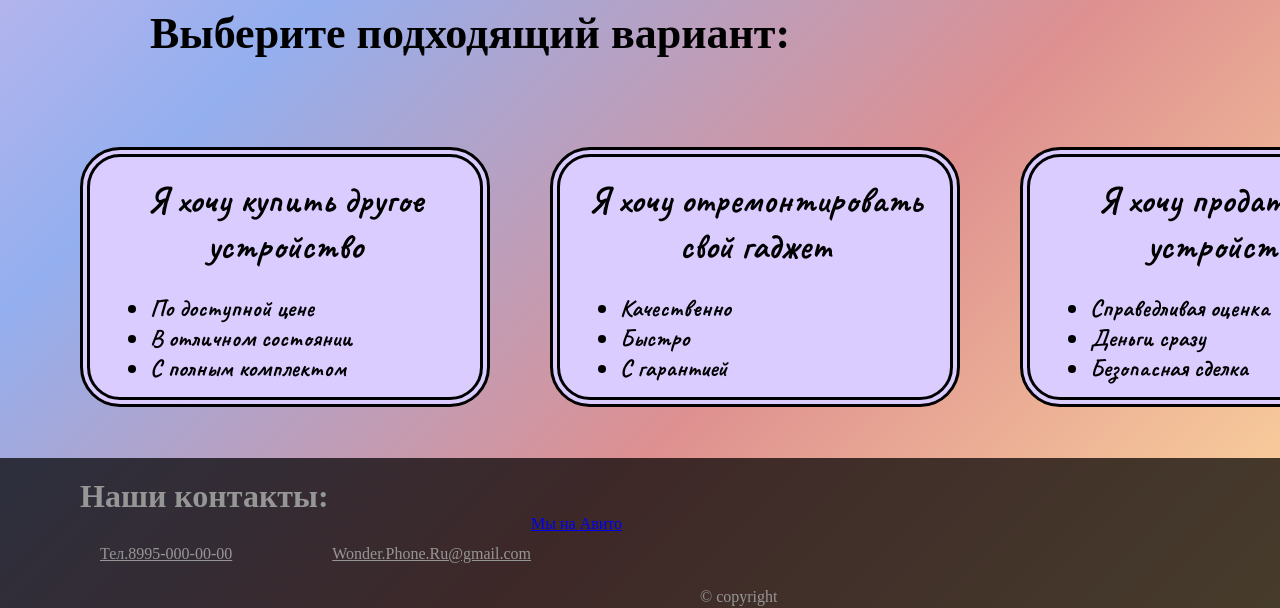
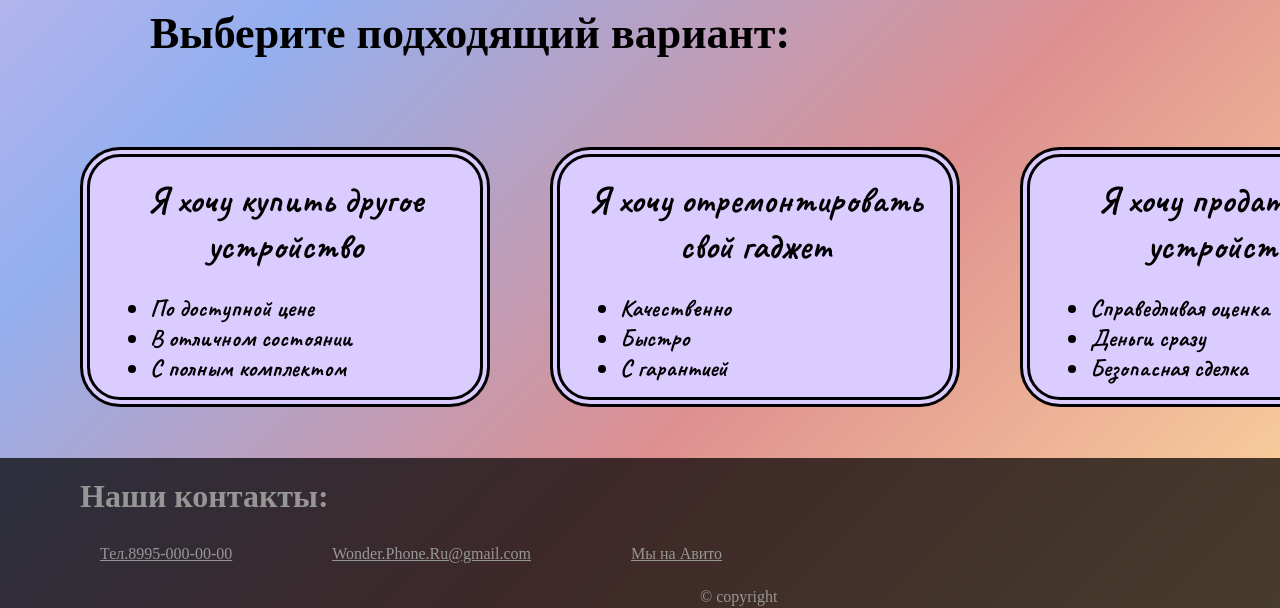
Before and after one commit to MasterH777/Wonder_Phone, a plain HTML site: page index.html in a window 1280 px wide. Shown: the part 2038-2646 px from the top of the page. Drawn offline with Linux system fonts and the light colour scheme; a web font is replaced by a local one.

Commit message:
Update style.css

```diff
--- a/style.css
+++ b/style.css
@@ -428,3 +428,8 @@ header {
     margin-top: 25px;
     margin-left: 700px;
 }
+.Avito{
+    color: #969696;
+    margin-left: 100px;
+    margin-top: 30px;
+}
```
